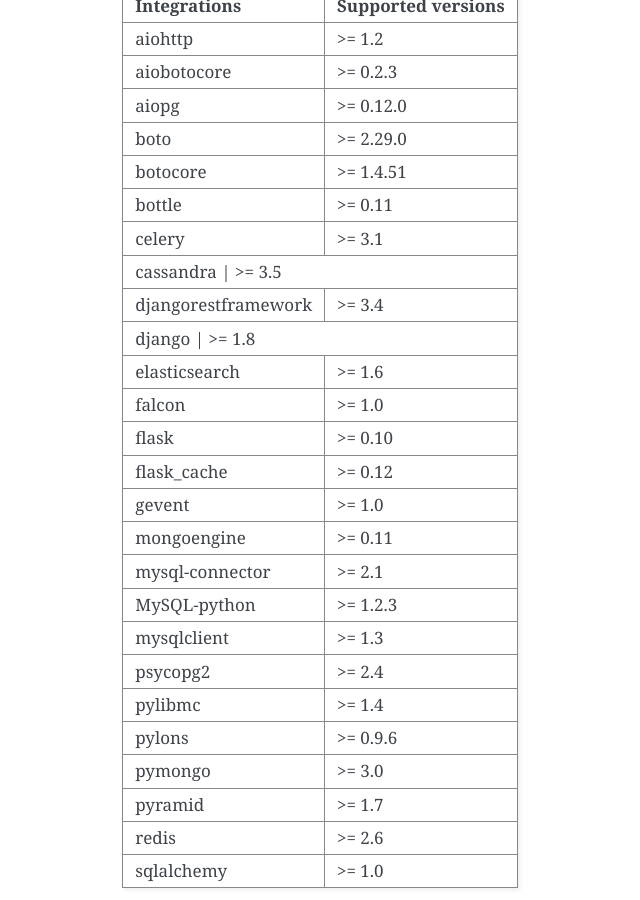
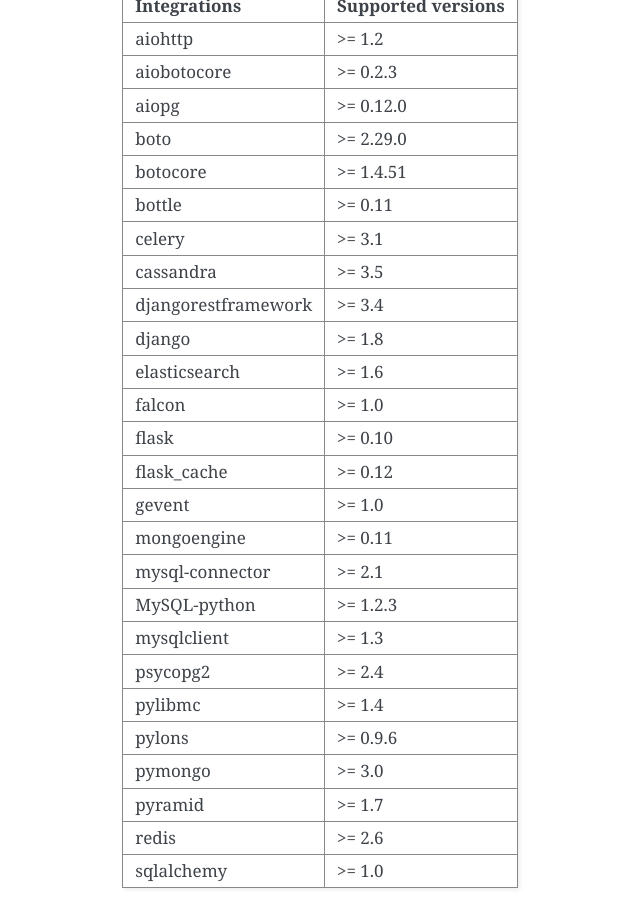
Before and after one commit to korniltsev-grafanista/pyroscope-python, a Sphinx documentation site: the page built from docs/index.rst, in a window 1280 px wide and 900 px high, scrolled down 14013 px. Shown: the whole window, without its empty margins (430-1070 px from the left). Built offline with Sphinx 7.4.7, drawn with Linux system fonts in a browser that asks for light colours; some of the changed text lies outside the part shown.

Commit message:
[docs] update docs format (#440)
Upstream-Commit: 26b06beb3efeb3a74dfe2112898bf4f93b6b53f3

```diff
--- a/docs/index.rst
+++ b/docs/index.rst
@@ -73,7 +73,7 @@
 Web
 ~~~
 
-We support many `Web Frameworks`_. Install the middleware for yours.
+We support many :ref:`web-frameworks`. Install the middleware for yours.
 
 Databases
 ~~~~~~~~~
@@ -251,7 +253,7 @@
 .. automodule:: ddtrace.contrib.redis
 
 Requests
-~~~~~
+~~~~~~~~
 
 .. automodule:: ddtrace.contrib.requests
 
@@ -527,61 +529,61 @@
 
 We officially support Python 2.7, 3.4 and above.
 
-+-----------------+--------------------+
-| Integrations    | Supported versions |
-+=================+====================+
-| aiohttp         | >= 1.2             |
-+-----------------+--------------------+
-| aiobotocore     | >= 0.2.3           |
-+-----------------+--------------------+
-| aiopg           | >= 0.12.0          |
-+-----------------+--------------------+
-| boto            | >= 2.29.0          |
-+-----------------+--------------------+
-| botocore        | >= 1.4.51          |
-+-----------------+--------------------+
-| bottle          | >= 0.11            |
-+-----------------+--------------------+
-| celery          | >= 3.1             |
-+-----------------+--------------------+
-| cassandra       | >= 3.5             |
-+---------------------+----------------+
-| djangorestframework | >= 3.4         |
-+---------------------+----------------+
-| django          | >= 1.8             |
-+-----------------+--------------------+
-| elasticsearch   | >= 1.6             |
-+-----------------+--------------------+
-| falcon          | >= 1.0             |
-+-----------------+--------------------+
-| flask           | >= 0.10            |
-+-----------------+--------------------+
-| flask_cache     | >= 0.12            |
-+-----------------+--------------------+
-| gevent          | >= 1.0             |
-+-----------------+--------------------+
-| mongoengine     | >= 0.11            |
-+-----------------+--------------------+
-| mysql-connector | >= 2.1             |
-+-----------------+--------------------+
-| MySQL-python    | >= 1.2.3           |
-+-----------------+--------------------+
-| mysqlclient     | >= 1.3             |
-+-----------------+--------------------+
-| psycopg2        | >= 2.4             |
-+-----------------+--------------------+
-| pylibmc         | >= 1.4             |
-+-----------------+--------------------+
-| pylons          | >= 0.9.6           |
-+-----------------+--------------------+
-| pymongo         | >= 3.0             |
-+-----------------+--------------------+
-| pyramid         | >= 1.7             |
-+-----------------+--------------------+
-| redis           | >= 2.6             |
-+-----------------+--------------------+
-| sqlalchemy      | >= 1.0             |
-+-----------------+--------------------+
++---------------------+--------------------+
+| Integrations        | Supported versions |
++=====================+====================+
+| aiohttp             | >= 1.2             |
++---------------------+--------------------+
+| aiobotocore         | >= 0.2.3           |
++---------------------+--------------------+
+| aiopg               | >= 0.12.0          |
++---------------------+--------------------+
+| boto                | >= 2.29.0          |
++---------------------+--------------------+
+| botocore            | >= 1.4.51          |
++---------------------+--------------------+
+| bottle              | >= 0.11            |
++---------------------+--------------------+
+| celery              | >= 3.1             |
++---------------------+--------------------+
+| cassandra           | >= 3.5             |
++---------------------+--------------------+
+| djangorestframework | >= 3.4             |
++---------------------+--------------------+
+| django              | >= 1.8             |
++---------------------+--------------------+
+| elasticsearch       | >= 1.6             |
++---------------------+--------------------+
+| falcon              | >= 1.0             |
++---------------------+--------------------+
+| flask               | >= 0.10            |
++---------------------+--------------------+
+| flask_cache         | >= 0.12            |
++---------------------+--------------------+
+| gevent              | >= 1.0             |
++---------------------+--------------------+
+| mongoengine         | >= 0.11            |
++---------------------+--------------------+
+| mysql-connector     | >= 2.1             |
++---------------------+--------------------+
+| MySQL-python        | >= 1.2.3           |
++---------------------+--------------------+
+| mysqlclient         | >= 1.3             |
++---------------------+--------------------+
+| psycopg2            | >= 2.4             |
++---------------------+--------------------+
+| pylibmc             | >= 1.4             |
++---------------------+--------------------+
+| pylons              | >= 0.9.6           |
++---------------------+--------------------+
+| pymongo             | >= 3.0             |
++---------------------+--------------------+
+| pyramid             | >= 1.7             |
++---------------------+--------------------+
+| redis               | >= 2.6             |
++---------------------+--------------------+
+| sqlalchemy          | >= 1.0             |
++---------------------+--------------------+
 
 
 These are the fully tested versions but `ddtrace` can be compatible with lower versions.
```
Also changed, not shown: other parts of docs/index.rst (+2 -0 lines), 2 other files.
